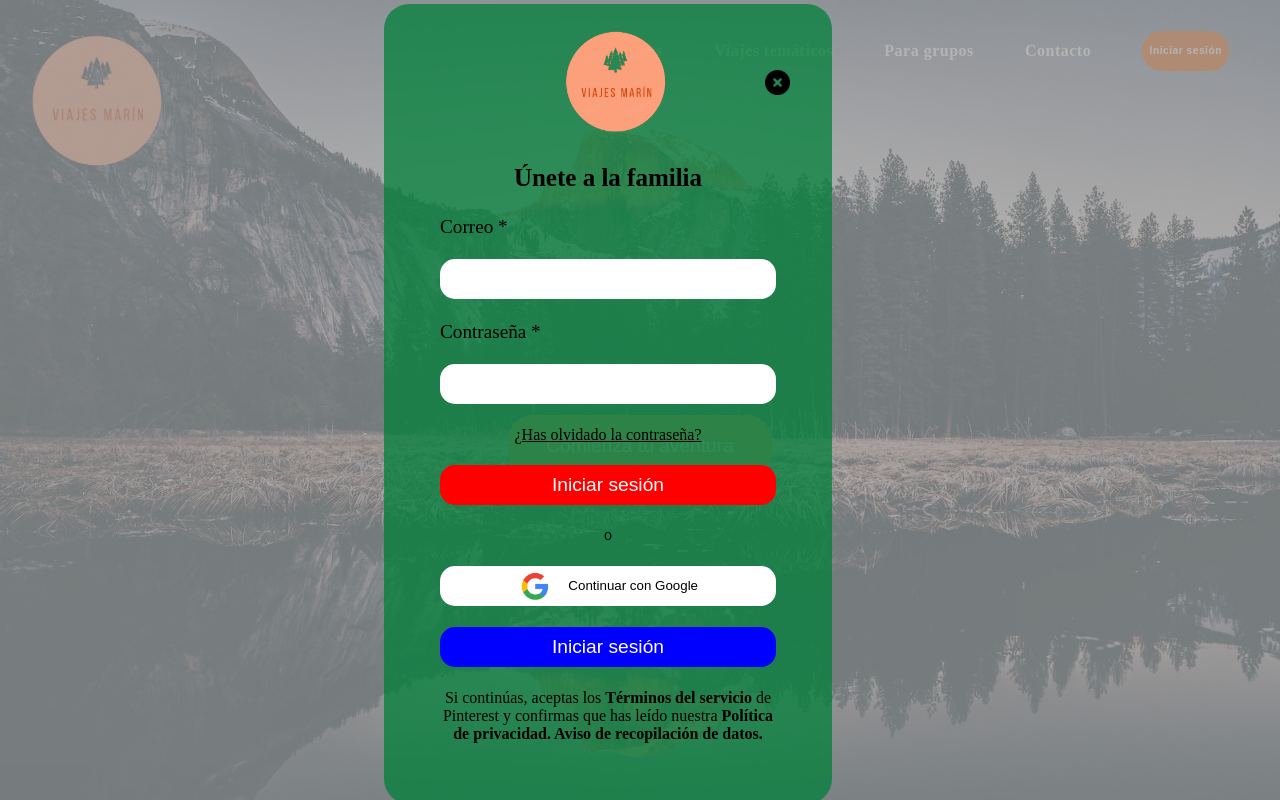
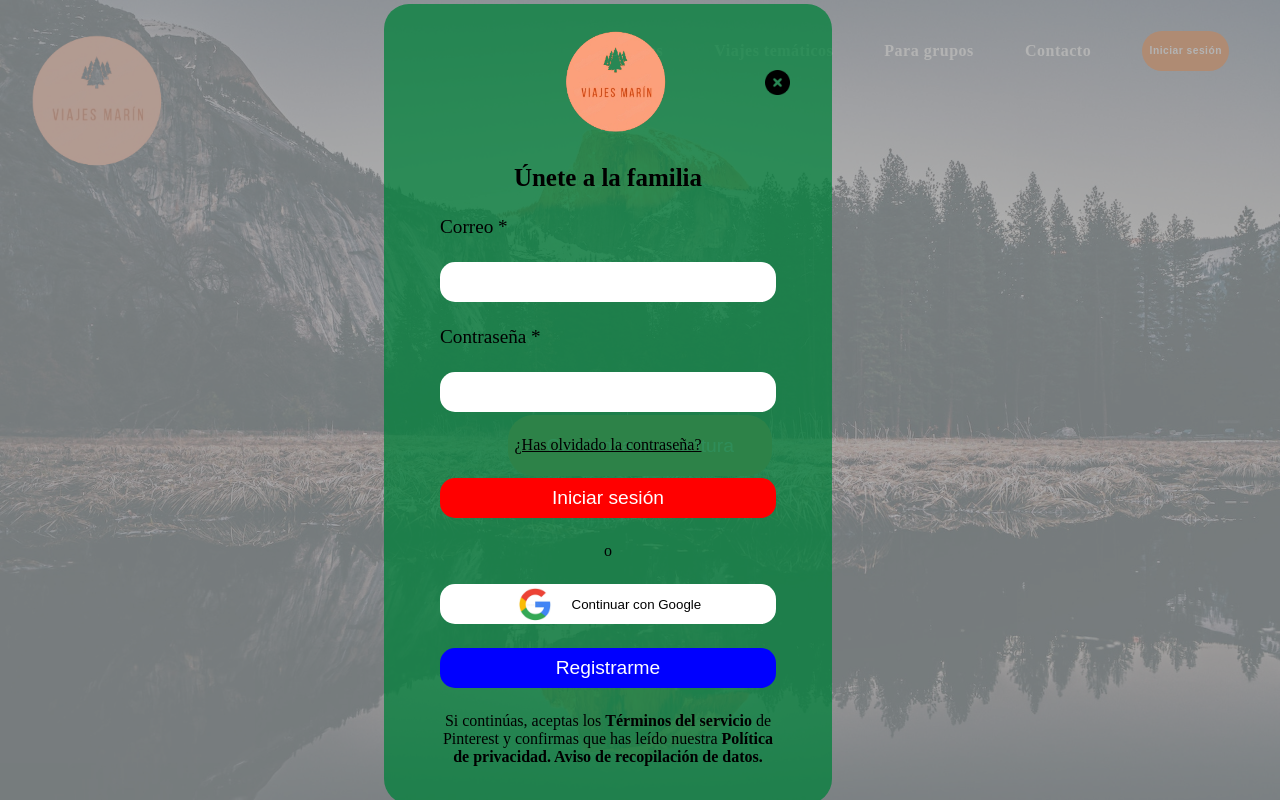
Before and after one commit to SpikeSoap/Viajes_Marin, a plain HTML site: page index.html in a window 1280 px wide. Both pictures are taken after a click on the button "Iniciar sesión". Drawn offline with Linux system fonts and the light colour scheme.

Commit message:
Gran parte de la modal terminada

```diff
--- a/index.html
+++ b/index.html
@@ -47,8 +47,8 @@
             </div>
         </main>
 
-       <a href=""></a>
-    <script src="scripts/index.js"></script>
+    <script type="module" src="scripts/index.js"></script>
+    <script  src="scripts/modal.js"></script>
 </body>
 
 </html>
--- a/sass/_modal.scss
+++ b/sass/_modal.scss
@@ -107,7 +107,7 @@
     }
 
     &__logo-google {
-        width: 10%;
+        height: 100%;
     }
 
     &__registrar {
--- a/scripts/index.js
+++ b/scripts/index.js
@@ -1,8 +1,9 @@
+import {crearModal} from "./modal.js";
+
 /* Constantes */
-
 const btnIniciar = document.querySelector(".contenido-index__boton");
 const btnMenu = document.querySelector(".boton-menu");
-const contIndex = document.querySelector(".container-index");
+
 
 btnIniciar.addEventListener('click', () => {
     location.href = "../pages/planificacion.html";
@@ -10,154 +11,40 @@ btnIniciar.addEventListener('click', () => {
 
 btnMenu.addEventListener('click', () => {
     crearModal();
+
+   //funcionalidades
+    btnClose();
+    botonLogin();
+    botonGoogle();
+
 });
 
 
-function crearModal() {
-    const modalCont = document.createElement("div");
-    modalCont.className = "container__modal";
-    modalCont.classList.add('show');
-    contIndex.append(modalCont);
 
-    const modal = document.createElement("div");
-    modal.className = "modal";
-    modalCont.appendChild(modal);
+function btnClose() {
+    let btnClose = document.querySelector(".modal-encabezado__close");
+    let modalCont = document.querySelector(".container__modal");
 
-    modalEncabezado(modal)
+    if (btnClose) {
+        btnClose.addEventListener('click', () => {
+            modalCont.classList.remove('show');
+            modalCont.remove();
+        });
+    }
 }
 
 
-function modalEncabezado(modal) {
-    const modalEnca = document.createElement("div");
-    modalEnca.className = "modal-encabezado";
-    modal.appendChild(modalEnca);
+function botonLogin(){
 
-    const encaFigure = document.createElement("figure");
-    encaFigure.className = "modal-encabezado__figure";
-    modalEnca.appendChild(encaFigure);
-
-    const modalLogo = document.createElement("img");
-    modalLogo.className = "modal-encabezado__logo";
-    modalLogo.src = "../images/logo.png";
-    encaFigure.appendChild(modalLogo);
-
-    const encaButton = document.createElement("button");
-    encaButton.className = "modal-encabezado__button";
-    modalEnca.appendChild(encaButton);
-
-    const buttonClose = document.createElement("img");
-    buttonClose.className = "modal-encabezado__close";
-    buttonClose.src = "../images/close icon.png";
-    encaButton.appendChild(buttonClose);
-
-    modalForm(modal);
+    //TODO: hacer el apartado de registrarse
 }
 
-function modalForm(modal) {
-
-    const modalForm = document.createElement("form");
-    modalForm.className = "form-modal";
-    modal.appendChild(modalForm);
-
-    const formTitle = document.createElement("h2");
-    formTitle.className = "form-modal__title";
-    formTitle.textContent = "Únete a la familia";
-    modalForm.appendChild(formTitle);
-
-    const formContainer = document.createElement("section");
-    formContainer.className = "form-modal__container";
-    modalForm.appendChild(formContainer);
-
-    const labelCorreo = document.createElement("label");
-    labelCorreo.className = "form-modal__item";
-    labelCorreo.textContent = "Correo *";
-    formContainer.appendChild(labelCorreo);
-
-    const inputCorreo = document.createElement("input");
-    inputCorreo.className = "form-modal__item form-modal__input";
-    inputCorreo.type = "email";
-    inputCorreo.required = true;
-    formContainer.appendChild(inputCorreo);
-
-    const labelContra = document.createElement("label");
-    labelContra.className = "form-modal__item";
-    labelContra.textContent = "Contraseña *";
-    formContainer.appendChild(labelContra);
-
-    const inputContra = document.createElement("input");
-    inputContra.className = "form-modal__item form-modal__input";
-    inputContra.type = "email";
-    inputContra.required = true;
-    formContainer.appendChild(inputContra);
-
-    const olvidoContra = document.createElement("p");
-    olvidoContra.className = "form-modal__olvido";
-    olvidoContra.textContent = "¿Has olvidado la contraseña?"
-    formContainer.appendChild(olvidoContra);
-
-    const iniSes = document.createElement("button");
-    iniSes.className = "form-modal__input form-modal__inicioS";
-    iniSes.textContent = "Iniciar sesión";
-    formContainer.appendChild(iniSes);
-
-    const opcionAlt = document.createElement("p");
-    opcionAlt.className = "form-modal__o";
-    opcionAlt.textContent = "o";
-    formContainer.appendChild(opcionAlt);
-
-    const contGoogle = document.createElement("button");
-    contGoogle.className = "form-modal__input form-modal__google";
-    contGoogle.innerHTML = '<img class="form-modal__logo-google" src="../images/googleLogo.jpg">Continuar con Google';
-    formContainer.appendChild(contGoogle);
-
-    const registrar = document.createElement("button");
-    registrar.className = "form-modal__input form-modal__registrar";
-    registrar.textContent = "Iniciar sesión"
-    formContainer.appendChild(registrar);
-
-    const letraPeq = document.createElement("p");
-    letraPeq.className = "form-modal__letra-peq";
-    letraPeq.innerHTML = 'Si continúas, aceptas los <a class="form-modal__politicas" href = "https://policy.pinterest.com/es/terms-of-service"> Términos del servicio </a > de Pinterest y confirmas que has leído nuestra <a class="form-modal__politicas" href="https://policy.pinterest.com/es/privacy-policy"> Política de privacidad. </a> <a class="form-modal__politicas" href="https://policy.pinterest.com/es/notice-at-collection"> Aviso de recopilación de datos.</a>';
-    formContainer.appendChild(letraPeq);
-
+function botonGoogle() {
+    let btnGoogle = document.querySelector(".form-modal__google");
+    if (btnGoogle) {
+        btnGoogle.addEventListener('click', () => {
+            console.log("werftghjb");
+            location.href = "https://accounts.google.com/v3/signin/identifier?continue=https%3A%2F%2Faccounts.google.com%2Fgsi%2Fselect%3Fclient_id%3D694505692171-31closf3bcmlt59aeulg2j81ej68j6hk.apps.googleusercontent.com%26auto_select%3Dtrue%26ux_mode%3Dpopup%26ui_mode%3Dcard%26context%3Duse%26as%3Dfhl7Z85OZcQlkg3jSRZYiQ%26channel_id%3D25e5b337e5fb197bbd402b2e248b60f74f359a80efc3383b8cdb59ae71749d02%26origin%3Dhttps%3A%2F%2Fwww.pinterest.es&faa=1&ifkv=AVQVeyyY2x5ZTLb5dPoqjbaDEkBsdY9S3A9FGbzLmTGSAvPnANbORmimTO0vUDpjYa-1pAJpF8sgOQ&flowName=GlifWebSignIn&flowEntry=ServiceLogin&dsh=S-1962621882%3A1697814215438098&theme=glif";
+        });
+    }
 }
-
-let btnClose = document.querySelector(".modal-encabezado__close");
-let modalCont = document.querySelector(".container__modal");
-
-if (btnClose) {
-    // btnClose.addEventListener('click', () => {
-    //     // modalCont.classList.remove('show');
-    //     // modalCont.remove();
-    //     console.log("efvhbpweikfvb");
-    // });
-
-    btnClose.onClick = remove;
-
-    function remove(){
-        console.log(";edfvjn");
-    }
-
-    // btnClose.onClick = remove;
-
-    // function remove() {
-    //     this.remove();
-    // }
-
-
-    // btnClose.onclick = bgColor;
-
-    // function bgColor(){
-    //     modalCont.style.background = "blue";
-    // }
-
-
-}
-
-
-
-
-
-
-
-// https://accounts.google.com/v3/signin/identifier?continue=https%3A%2F%2Faccounts.google.com%2Fgsi%2Fselect%3Fclient_id%3D694505692171-31closf3bcmlt59aeulg2j81ej68j6hk.apps.googleusercontent.com%26auto_select%3Dtrue%26ux_mode%3Dpopup%26ui_mode%3Dcard%26context%3Duse%26as%3Dfhl7Z85OZcQlkg3jSRZYiQ%26channel_id%3D25e5b337e5fb197bbd402b2e248b60f74f359a80efc3383b8cdb59ae71749d02%26origin%3Dhttps%3A%2F%2Fwww.pinterest.es&faa=1&ifkv=AVQVeyyY2x5ZTLb5dPoqjbaDEkBsdY9S3A9FGbzLmTGSAvPnANbORmimTO0vUDpjYa-1pAJpF8sgOQ&flowName=GlifWebSignIn&flowEntry=ServiceLogin&dsh=S-1962621882%3A1697814215438098&theme=glif
--- /dev/null
+++ b/scripts/modal.js
@@ -0,0 +1,111 @@
+export function crearModal() {
+    const contIndex = document.querySelector(".container-index");
+
+    const modalCont = document.createElement("div");
+    modalCont.className = "container__modal";
+    modalCont.classList.add('show');
+    contIndex.append(modalCont);
+
+    const modal = document.createElement("div");
+    modal.className = "modal";
+    modalCont.appendChild(modal);
+
+    modalEncabezado(modal)
+}
+
+
+function modalEncabezado(modal) {
+    const modalEnca = document.createElement("div");
+    modalEnca.className = "modal-encabezado";
+    modal.appendChild(modalEnca);
+
+    const encaFigure = document.createElement("figure");
+    encaFigure.className = "modal-encabezado__figure";
+    modalEnca.appendChild(encaFigure);
+
+    const modalLogo = document.createElement("img");
+    modalLogo.className = "modal-encabezado__logo";
+    modalLogo.src = "../images/logo.png";
+    encaFigure.appendChild(modalLogo);
+
+    const encaButton = document.createElement("button");
+    encaButton.className = "modal-encabezado__button";
+    modalEnca.appendChild(encaButton);
+
+    const buttonClose = document.createElement("img");
+    buttonClose.className = "modal-encabezado__close";
+    buttonClose.src = "../images/close icon.png";
+    encaButton.appendChild(buttonClose);
+
+    modalForm(modal);
+}
+
+function modalForm(modal) {
+
+    const modalForm = document.createElement("form");
+    modalForm.className = "form-modal";
+    modal.appendChild(modalForm);
+
+    const formTitle = document.createElement("h2");
+    formTitle.className = "form-modal__title";
+    formTitle.textContent = "Únete a la familia";
+    modalForm.appendChild(formTitle);
+
+    const formContainer = document.createElement("section");
+    formContainer.className = "form-modal__container";
+    modalForm.appendChild(formContainer);
+
+    const labelCorreo = document.createElement("label");
+    labelCorreo.className = "form-modal__item";
+    labelCorreo.textContent = "Correo *";
+    formContainer.appendChild(labelCorreo);
+
+    const inputCorreo = document.createElement("input");
+    inputCorreo.className = "form-modal__item form-modal__input";
+    inputCorreo.type = "email";
+    inputCorreo.required = true;
+    formContainer.appendChild(inputCorreo);
+
+    const labelContra = document.createElement("label");
+    labelContra.className = "form-modal__item";
+    labelContra.textContent = "Contraseña *";
+    formContainer.appendChild(labelContra);
+
+    const inputContra = document.createElement("input");
+    inputContra.className = "form-modal__item form-modal__input";
+    inputContra.type = "password";
+    inputContra.required = true;
+    formContainer.appendChild(inputContra);
+
+    const olvidoContra = document.createElement("p");
+    olvidoContra.className = "form-modal__olvido";
+    olvidoContra.textContent = "¿Has olvidado la contraseña?"
+    formContainer.appendChild(olvidoContra);
+
+    const iniSes = document.createElement("button");
+    iniSes.className = "form-modal__input form-modal__inicioS";
+    iniSes.textContent = "Iniciar sesión";
+    formContainer.appendChild(iniSes);
+
+    const opcionAlt = document.createElement("p");
+    opcionAlt.className = "form-modal__o";
+    opcionAlt.textContent = "o";
+    formContainer.appendChild(opcionAlt);
+
+    const contGoogle = document.createElement("button");
+    contGoogle.className = "form-modal__input form-modal__google";
+    contGoogle.type = "button";
+    contGoogle.innerHTML = '<img class="form-modal__logo-google" src="../images/googleLogo.jpg">Continuar con Google';
+    formContainer.appendChild(contGoogle);
+
+    const registrar = document.createElement("button");
+    registrar.className = "form-modal__input form-modal__registrar";
+    registrar.textContent = "Registrarme"
+    formContainer.appendChild(registrar);
+
+    const letraPeq = document.createElement("p");
+    letraPeq.className = "form-modal__letra-peq";
+    letraPeq.innerHTML = 'Si continúas, aceptas los <a class="form-modal__politicas" href = "https://policy.pinterest.com/es/terms-of-service"> Términos del servicio </a > de Pinterest y confirmas que has leído nuestra <a class="form-modal__politicas" href="https://policy.pinterest.com/es/privacy-policy"> Política de privacidad. </a> <a class="form-modal__politicas" href="https://policy.pinterest.com/es/notice-at-collection"> Aviso de recopilación de datos.</a>';
+    formContainer.appendChild(letraPeq);
+
+}
```
Also changed, not shown: borrar.html (deleted, +0 -54 lines), scripts/borrar.js (deleted, +0 -76 lines), css/styles.css.
